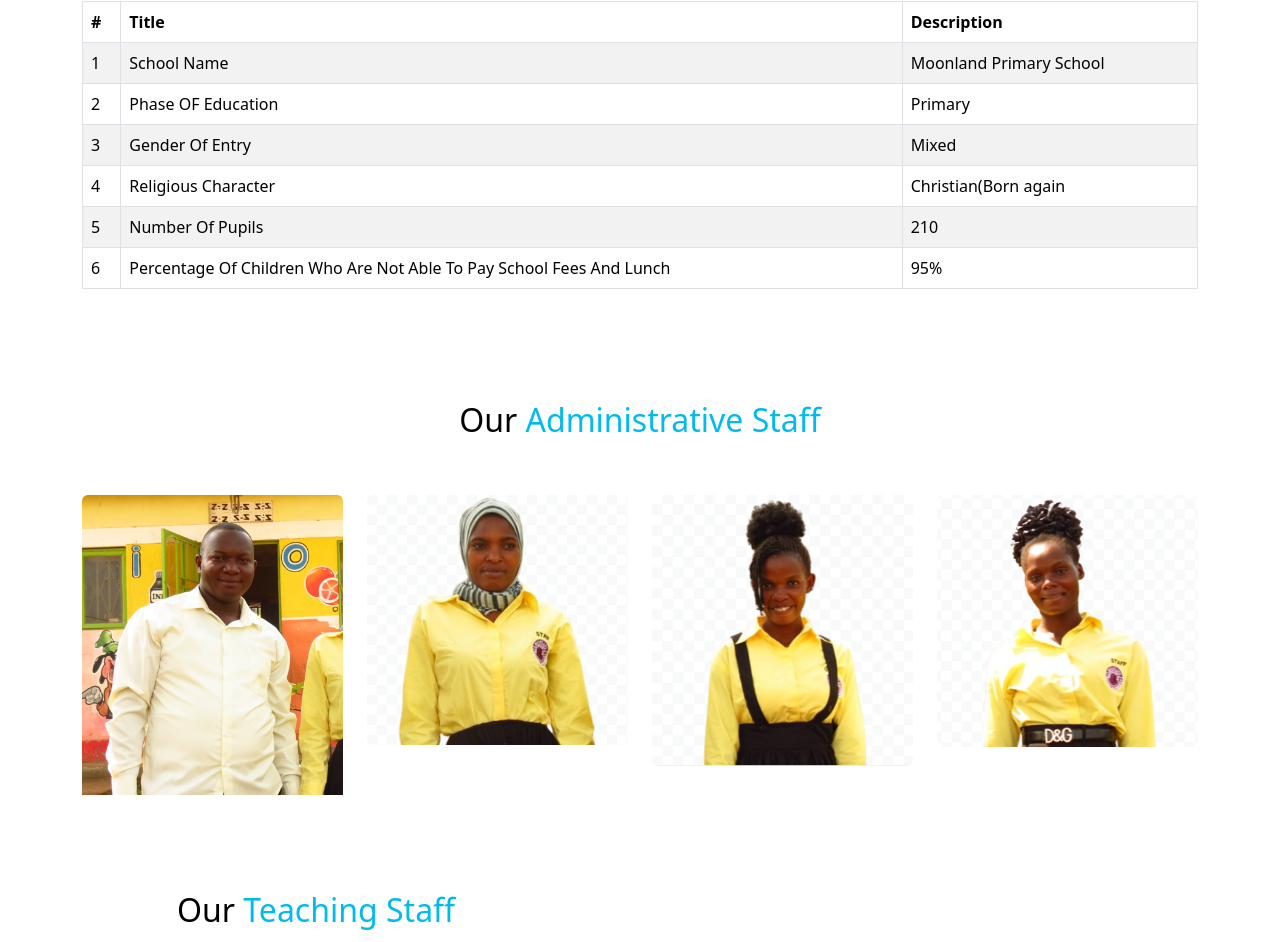
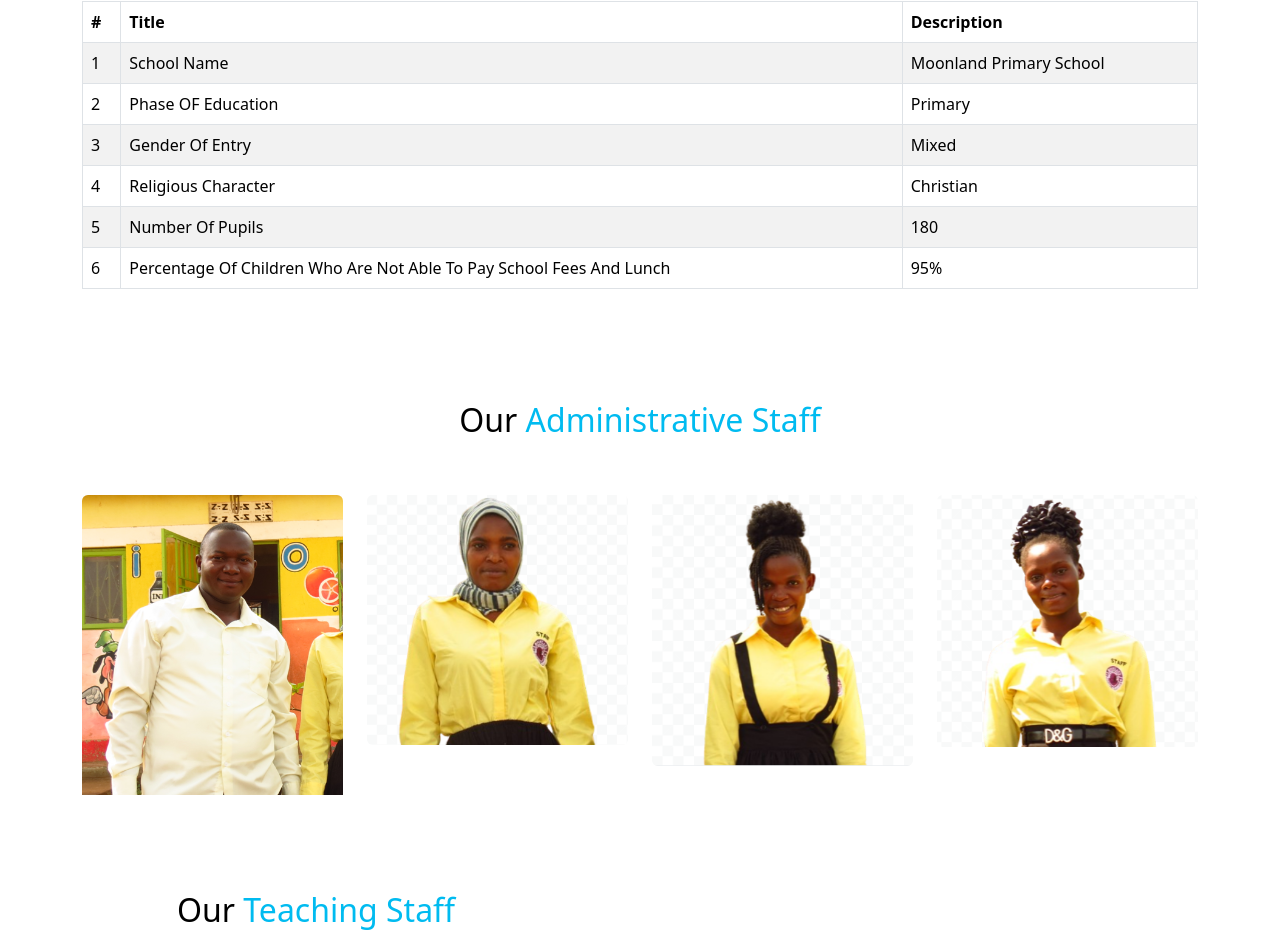
Before and after one commit to ssentamupaul/Moonland-Primary-School, a React (Create React App) app: page /about in a window 1280 px wide. Shown: the part 829-1771 px from the top of the page. Built offline with nearby package versions, Linux system fonts and the light colour scheme.

Commit message:
text edits

```diff
--- a/src/pages/About.jsx
+++ b/src/pages/About.jsx
@@ -44,9 +44,9 @@ const AboutUsPage = () => {
     {
       id: 4,
       title: "Religious Character",
-      description: "Christian(Born again",
+      description: "Christian",
     },
-    { id: 5, title: "Number Of Pupils", description: "210" },
+    { id: 5, title: "Number Of Pupils", description: "180" },
     {
       id: 6,
       title:
--- a/src/pages/Home.jsx
+++ b/src/pages/Home.jsx
@@ -118,7 +118,7 @@ const Home = () => {
             <div className="row">
               {HomeCarData.map((item, index) => (
                 <div key={index} className="col-md-4 col-sm-6">
-                  <div className="box">
+                  <div className="box mt-3">
                     <div className="img-box">
                       <img className="w-100 rounded" src={item.imgSrc} alt="" />
                     </div>
```
